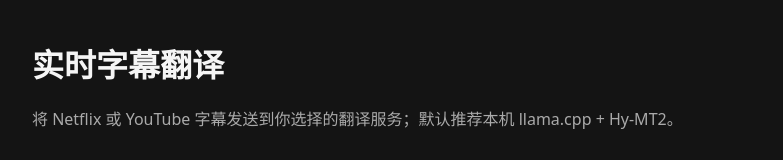
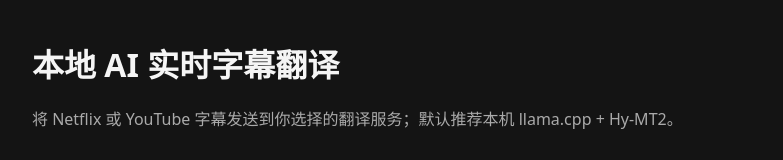
Before and after one commit to Minato-chen/local-ai-live-subtitle-translator, a browser extension: page options.html in a window 1280 px wide. Shown: the top 160 px of the page, without its empty margins (248-1031 px from the left). Drawn offline with Linux system fonts and the light colour scheme.

Commit message:
refactor: rename project to local AI subtitle translator

```diff
--- a/options.html
+++ b/options.html
@@ -3,12 +3,12 @@
 <head>
   <meta charset="utf-8">
   <meta name="viewport" content="width=device-width,initial-scale=1">
-  <title>实时字幕翻译设置</title>
+  <title>本地 AI 实时字幕翻译设置</title>
   <link rel="stylesheet" href="ui.css">
 </head>
 <body>
   <main>
-    <h1>实时字幕翻译</h1>
+    <h1>本地 AI 实时字幕翻译</h1>
     <p class="hint">将 Netflix 或 YouTube 字幕发送到你选择的翻译服务；默认推荐本机 llama.cpp + Hy-MT2。</p>
     <section>
       <h2>启动本地翻译服务</h2>
```
Also changed, not shown: popup.html (+1 -1 lines), README.md, manifest.json.
